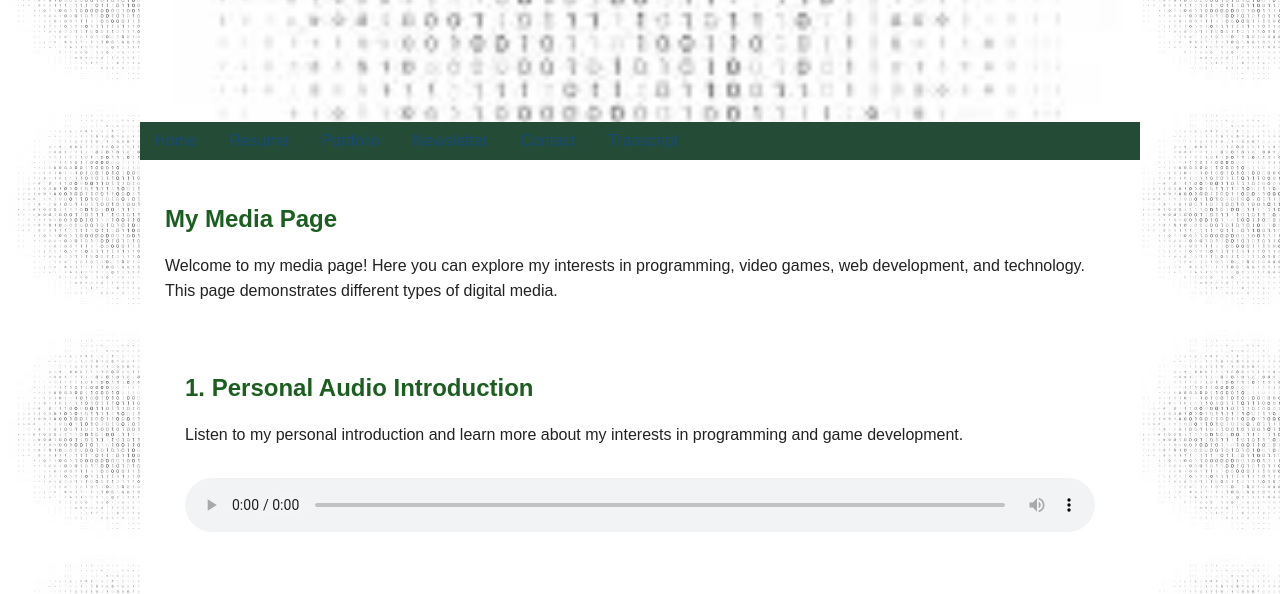
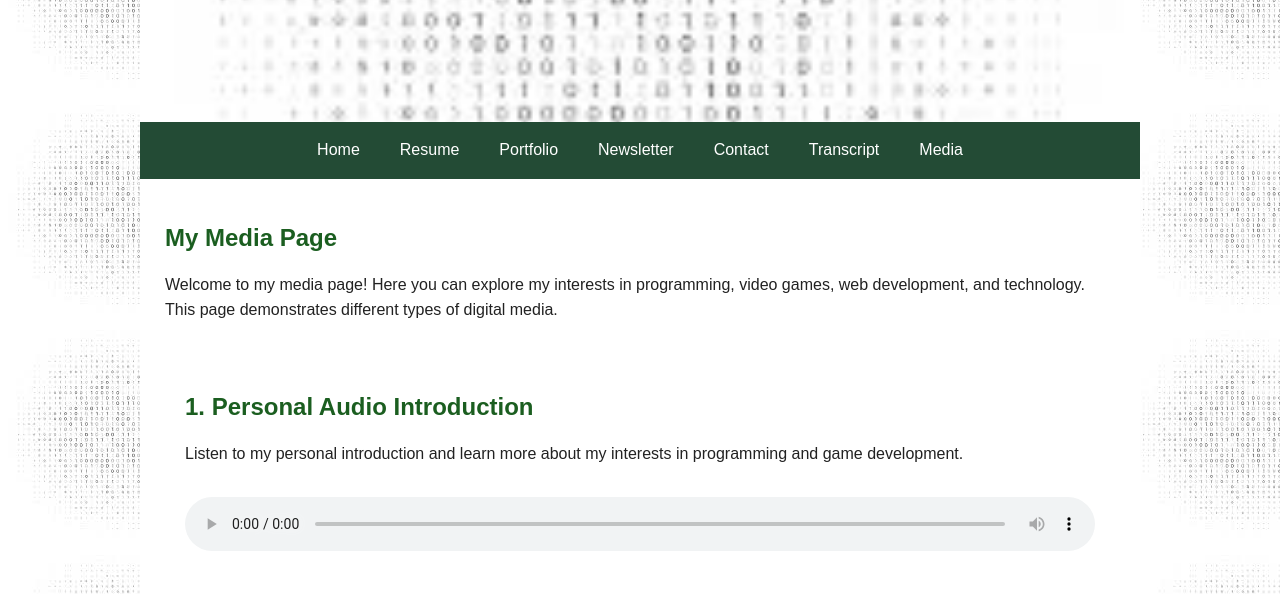
Before and after one commit to CordayW/CordayW.github.io, a plain HTML site: page media.html in a window 1280 px wide. Shown: the part 128-722 px from the top of the page. Drawn offline with Linux system fonts and the light colour scheme.

Commit message:
Update media.html

```diff
--- a/media.html
+++ b/media.html
@@ -23,13 +23,17 @@
 </header>
 
 <nav>
-    <a href="index.html">Home</a>
-    <a href="resume.html">Resume</a>
-    <a href="portfolio.html">Portfolio</a>
-    <a href="newsletter.html">Newsletter</a>
-    <a href="contact.html">Contact</a>
-    <a href="transcript.html">Transcript</a>
+    <ul>
+        <li><a href="index.html">Home</a></li>
+        <li><a href="resume.html">Resume</a></li>
+        <li><a href="portfolio.html">Portfolio</a></li>
+        <li><a href="newsletter.html">Newsletter</a></li>
+        <li><a href="contact.html">Contact</a></li>
+        <li><a href="transcript.html">Transcript</a></li>
+        <li><a href="media.html">Media</a></li>
+    </ul>
 </nav>
+
 
 <main>
 
```
